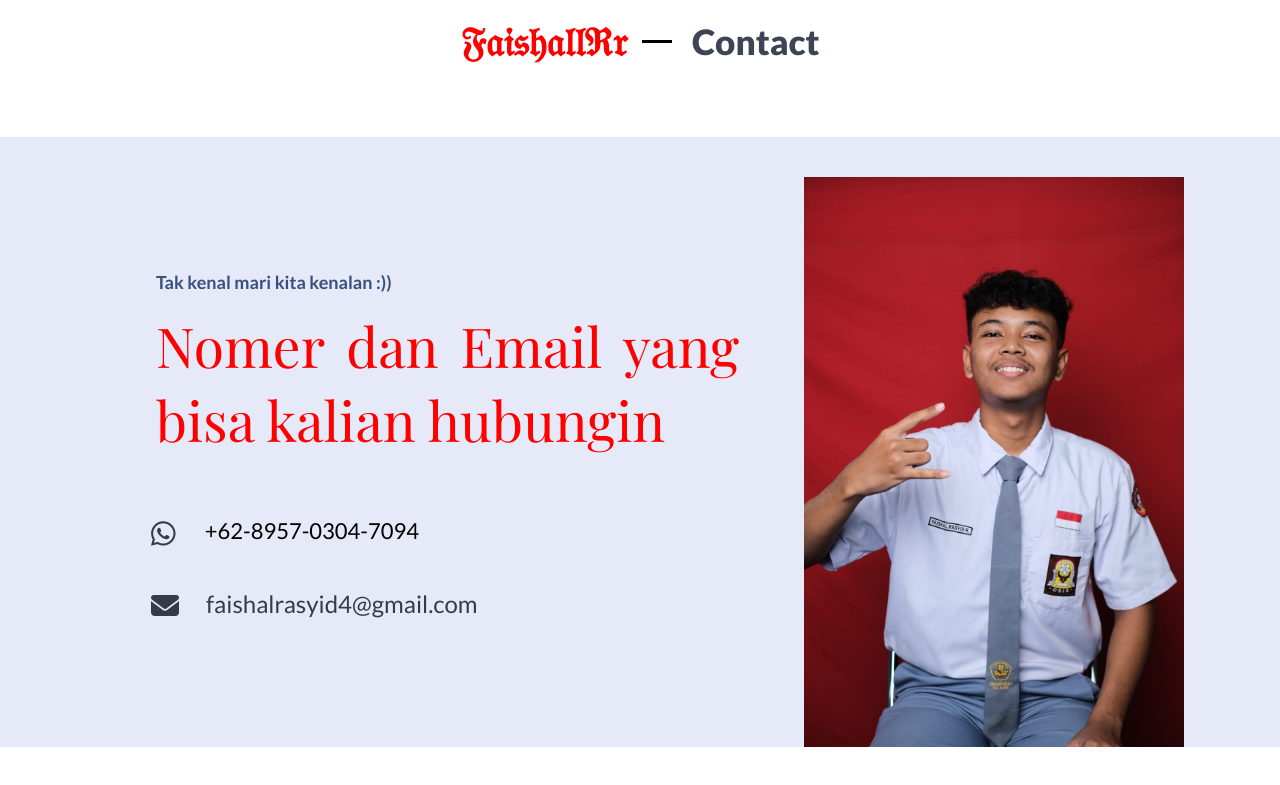
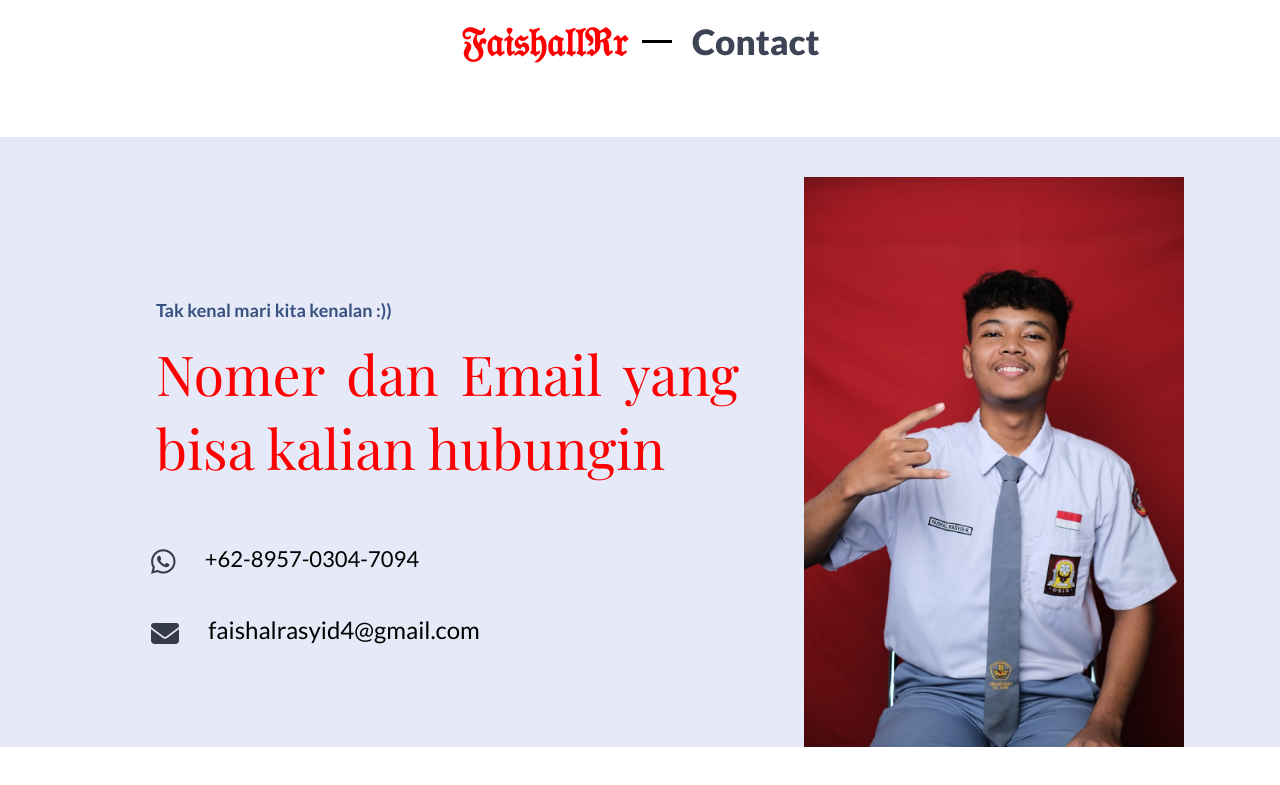
Before and after one commit to FaishallRr/Myportofolio, a plain HTML site: page index.html in a window 1280 px wide. Shown: the part 4190-4975 px from the top of the page. Drawn offline with nearby package versions, Linux system fonts and the light colour scheme; a web font is replaced by a local one.

Commit message:
perubahan css pertama

```diff
--- a/index.html
+++ b/index.html
@@ -346,7 +346,9 @@
             <a href="mailto: faishalrasyid4@gmail.com" class="huruf-icon">
               <i class="text-icon fa-solid fa-envelope icons-1"> </i>
             </a>
-            <p class="icons-text">faishalrasyid4@gmail.com</p>
+            <a href="mailto: faishalrasyid4@gmail.com" class="icons-text"
+              >faishalrasyid4@gmail.com</a
+            >
           </div>
         </div>
         <img class="container-owner owner" src="./img/bg2.jpg" alt="owner" />
--- a/style.css
+++ b/style.css
@@ -821,6 +821,8 @@ li {
 }
 
 .icons-text {
+  color: black;
+  text-decoration: none;
   font-size: 24px;
   transform: translateX(70px) translateY(-70px);
   -webkit-transform: translateX(70px) translateY(-70px);
```
